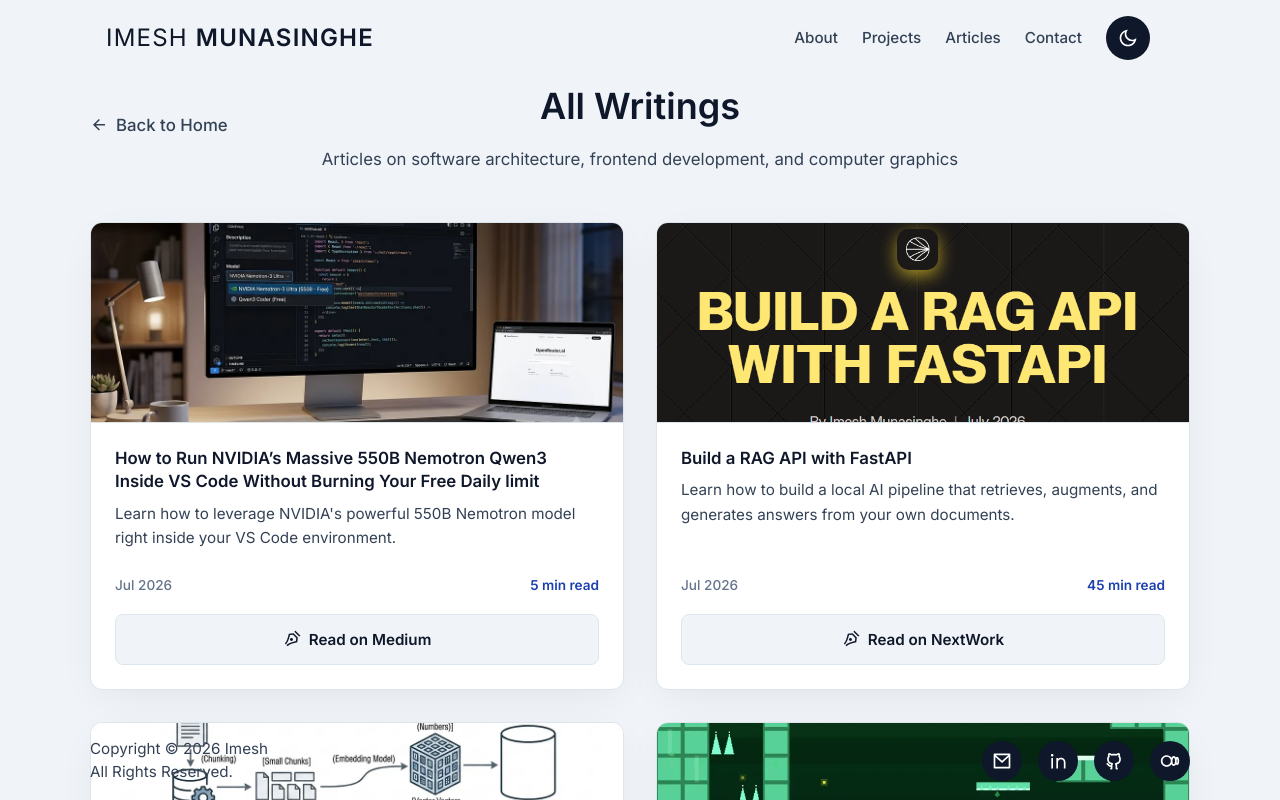
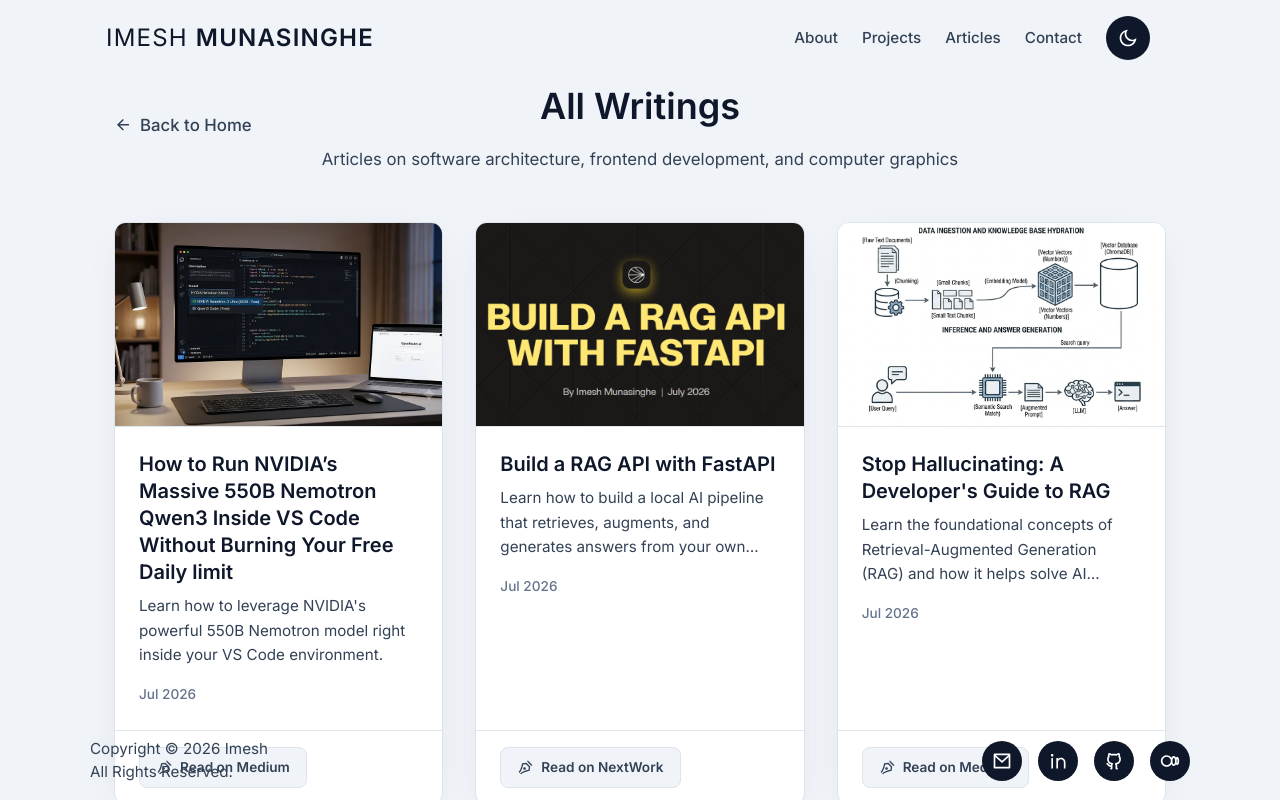
Before and after one commit to ImeshMunasinghe/my-portfolio, a React (Vite) app: page /writing in a window 1280 px wide. Shown: the top 800 px of the page. Built offline with nearby package versions, Linux system fonts and the light colour scheme.

Commit message:
refactor: update AllWriting page to use consistent grid card layout

```diff
--- a/src/pages/AllWriting.module.css
+++ b/src/pages/AllWriting.module.css
@@ -1,5 +1,7 @@
 .wrapper {
   padding-top: var(--space-20);
+  padding-left: var(--space-6);
+  padding-right: var(--space-6);
   max-width: var(--max-width);
   margin: 0 auto;
 }
@@ -41,36 +43,42 @@
 }
 
 /* Grid Layout */
+/* Grid Layout */
 .grid {
   display: grid;
-  grid-template-columns: repeat(2, 1fr);
+  grid-template-columns: repeat(3, 1fr);
   gap: var(--space-8);
   margin-bottom: var(--space-16);
+}
+
+.cardWrapper {
+  width: 100%;
 }
 
 .card {
   display: flex;
   flex-direction: column;
   background-color: var(--color-surface);
+  border-radius: var(--radius-md);
+  box-shadow: var(--shadow-card);
   border: 1px solid var(--color-border);
-  border-radius: var(--radius-md);
   overflow: hidden;
-  box-shadow: var(--shadow-card);
-  transition: border-color var(--transition-base), transform var(--transition-base);
   height: 100%;
+  transition: transform var(--transition-base), border-color var(--transition-base), box-shadow var(--transition-base);
 }
 
 .card:hover {
+  transform: translateY(-4px);
   border-color: var(--color-accent);
-  transform: translateY(-4px);
+  box-shadow: 0 12px 30px -10px rgba(0, 0, 0, 0.15);
 }
 
 .imageBlock {
-  position: relative;
+  display: block;
   width: 100%;
-  height: 200px;
-  background-color: var(--color-bg);
+  aspect-ratio: 16 / 10;
   overflow: hidden;
+  background: linear-gradient(135deg, #1e293b 0%, #0f172a 100%);
   border-bottom: 1px solid var(--color-border);
 }
 
@@ -82,7 +90,7 @@
 }
 
 .card:hover .image {
-  transform: scale(1.03);
+  transform: scale(1.05);
 }
 
 .imagePlaceholder {
@@ -91,84 +99,111 @@
   display: flex;
   align-items: center;
   justify-content: center;
+  color: var(--color-text-muted);
 }
 
 .imageText {
   font-size: var(--text-xs);
-  color: var(--color-text-muted);
+  font-weight: 600;
   text-transform: uppercase;
   letter-spacing: 0.05em;
+  opacity: 0.7;
 }
 
 .contentBlock {
-  padding: var(--space-6);
+  padding: var(--space-6) var(--space-6) 0;
   display: flex;
   flex-direction: column;
   flex: 1;
 }
 
-.paperTitle {
-  font-size: var(--text-base);
+.title {
+  font-size: var(--text-lg);
   font-weight: 700;
   color: var(--color-text-primary);
   margin-bottom: var(--space-2);
-  line-height: 1.4;
+  line-height: 1.35;
+  transition: color var(--transition-fast);
+  overflow-wrap: break-word;
+  word-break: break-word;
+}
+
+.card:hover .title {
+  color: var(--color-accent);
 }
 
 .description {
   font-size: var(--text-sm);
   color: var(--color-text-secondary);
   line-height: 1.6;
-  margin-bottom: var(--space-6);
-  flex: 1;
+  margin-bottom: var(--space-4);
+  display: -webkit-box;
+  -webkit-line-clamp: 3;
+  line-clamp: 3;
+  -webkit-box-orient: vertical;
+  overflow: hidden;
+  text-overflow: ellipsis;
+  overflow-wrap: break-word;
+  word-break: break-word;
 }
 
 .metaInfo {
   display: flex;
   align-items: center;
+  gap: var(--space-2);
+  font-size: var(--text-xs);
+  color: var(--color-text-muted);
+  margin-bottom: var(--space-6);
+  font-weight: 500;
+}
+
+.separator {
+  opacity: 0.5;
+}
+
+.footer {
+  display: flex;
+  align-items: center;
   justify-content: space-between;
+  border-top: 1px solid var(--color-border);
+  padding: var(--space-4) var(--space-6);
   margin-top: auto;
 }
 
-.pill {
-  font-size: var(--text-xs);
-  font-weight: 500;
-  color: var(--color-text-muted);
-}
-
-.readTime {
-  font-size: var(--text-xs);
-  font-weight: 600;
-  color: var(--color-accent);
-}
-
-.linkButton {
-  margin-top: var(--space-4);
-  display: flex;
+.button {
+  display: inline-flex;
   align-items: center;
-  justify-content: center;
   gap: var(--space-2);
-  padding: var(--space-3) var(--space-4);
-  border-radius: var(--radius-sm);
-  font-size: var(--text-sm);
-  font-weight: 600;
+  padding: var(--space-2) var(--space-4);
   background-color: var(--color-bg);
   border: 1px solid var(--color-border);
-  color: var(--color-text-primary);
-  transition: all var(--transition-fast);
+  color: var(--color-text-secondary);
+  font-weight: 600;
+  font-size: var(--text-xs);
+  border-radius: var(--radius-sm);
+  transition: background-color var(--transition-fast), border-color var(--transition-fast), color var(--transition-fast);
   text-decoration: none;
 }
 
-.linkButton:hover {
+.card:hover .button, .button:hover {
   background-color: var(--color-accent);
   border-color: var(--color-accent);
-  color: #fff;
+  color: #ffffff;
 }
 
 @media (max-width: 1024px) {
   .grid {
+    grid-template-columns: repeat(2, 1fr);
+    max-width: 768px;
+    margin-left: auto;
+    margin-right: auto;
+  }
+}
+
+@media (max-width: 640px) {
+  .grid {
     grid-template-columns: 1fr;
-    max-width: 600px;
+    max-width: 400px;
     margin-left: auto;
     margin-right: auto;
   }
--- a/src/pages/AllWriting.tsx
+++ b/src/pages/AllWriting.tsx
@@ -24,9 +24,16 @@
             initial={{ opacity: 0, y: 30 }}
             animate={{ opacity: 1, y: 0 }}
             transition={{ duration: 0.4, delay: idx * 0.05 }}
-            className={styles.card}
+            className={styles.cardWrapper}
           >
-            <div className={styles.imageBlock}>
+            <div className={styles.card}>
+              <a
+                href={article.href}
+                target="_blank"
+                rel="noopener noreferrer"
+                className={styles.imageBlock}
+                aria-label={`Read ${article.title}`}
+              >
                 {article.image ? (
                   <img src={article.image} alt={article.title} className={styles.image} />
                 ) : (
@@ -34,26 +41,28 @@
                     <span className={styles.imageText}>No Header Image</span>
                   </div>
                 )}
-            </div>
+              </a>
               <div className={styles.contentBlock}>
-              <h3 className={styles.paperTitle}>{article.title}</h3>
+                <h3 className={styles.title}>{article.title}</h3>
                 <p className={styles.description}>{article.description}</p>
 
                 <div className={styles.metaInfo}>
-                <span className={styles.pill}>{article.date}</span>
-                <span className={styles.readTime}>{article.readTime}</span>
+                  <span className={styles.date}>{article.date}</span>
+                </div>
               </div>
 
+              <div className={styles.footer}>
                 <a
                   href={article.href}
                   target="_blank"
                   rel="noopener noreferrer"
-                className={styles.linkButton}
+                  className={styles.button}
                   aria-label={`Read ${article.title} on ${article.platform || 'Medium'} (opens in a new tab)`}
                 >
-                <RiPenNibLine size={18} />
+                  <RiPenNibLine size={16} />
                   Read on {article.platform || 'Medium'}
                 </a>
+              </div>
             </div>
           </motion.div>
         ))}
```
Lines whose indentation alone changed are shown as unchanged.
